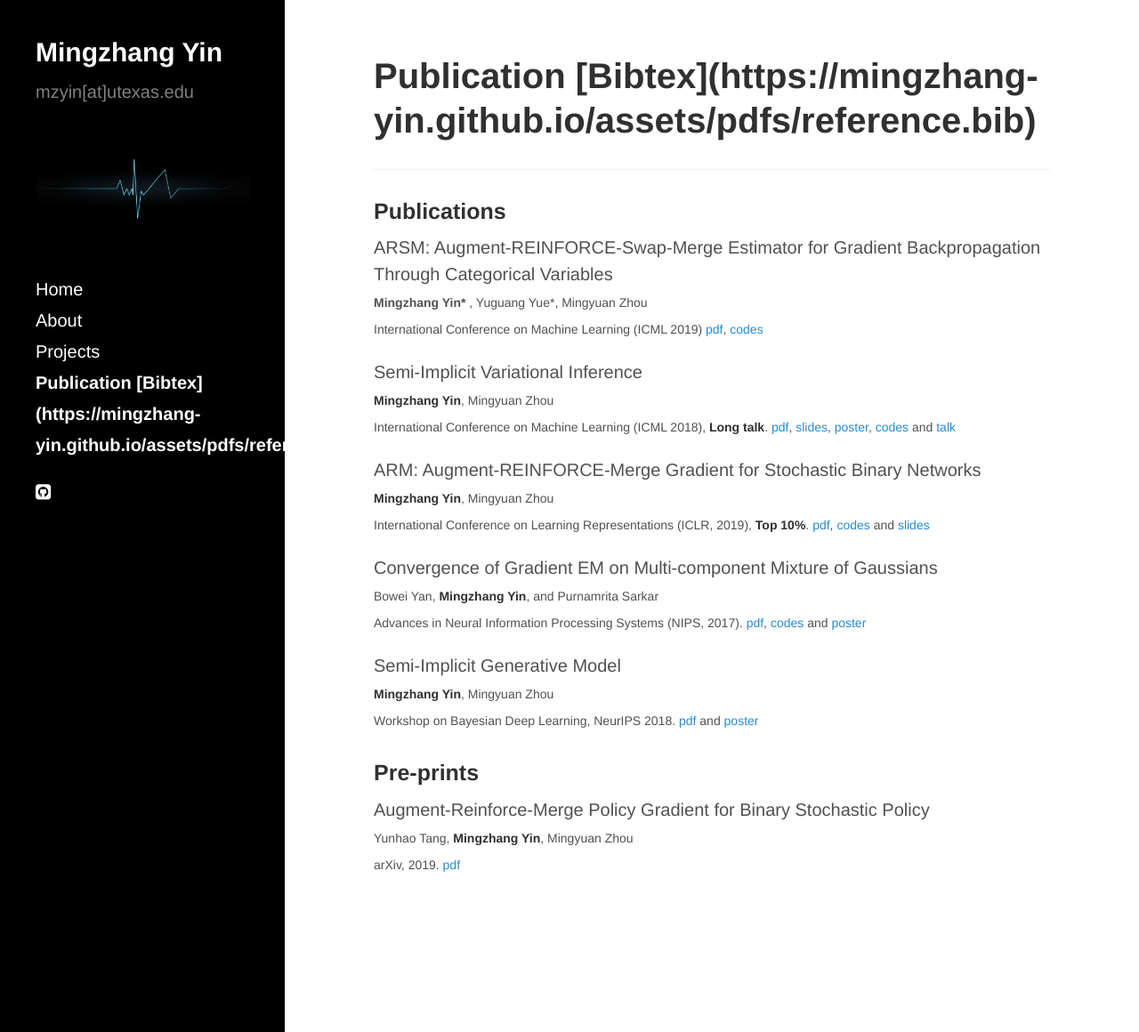
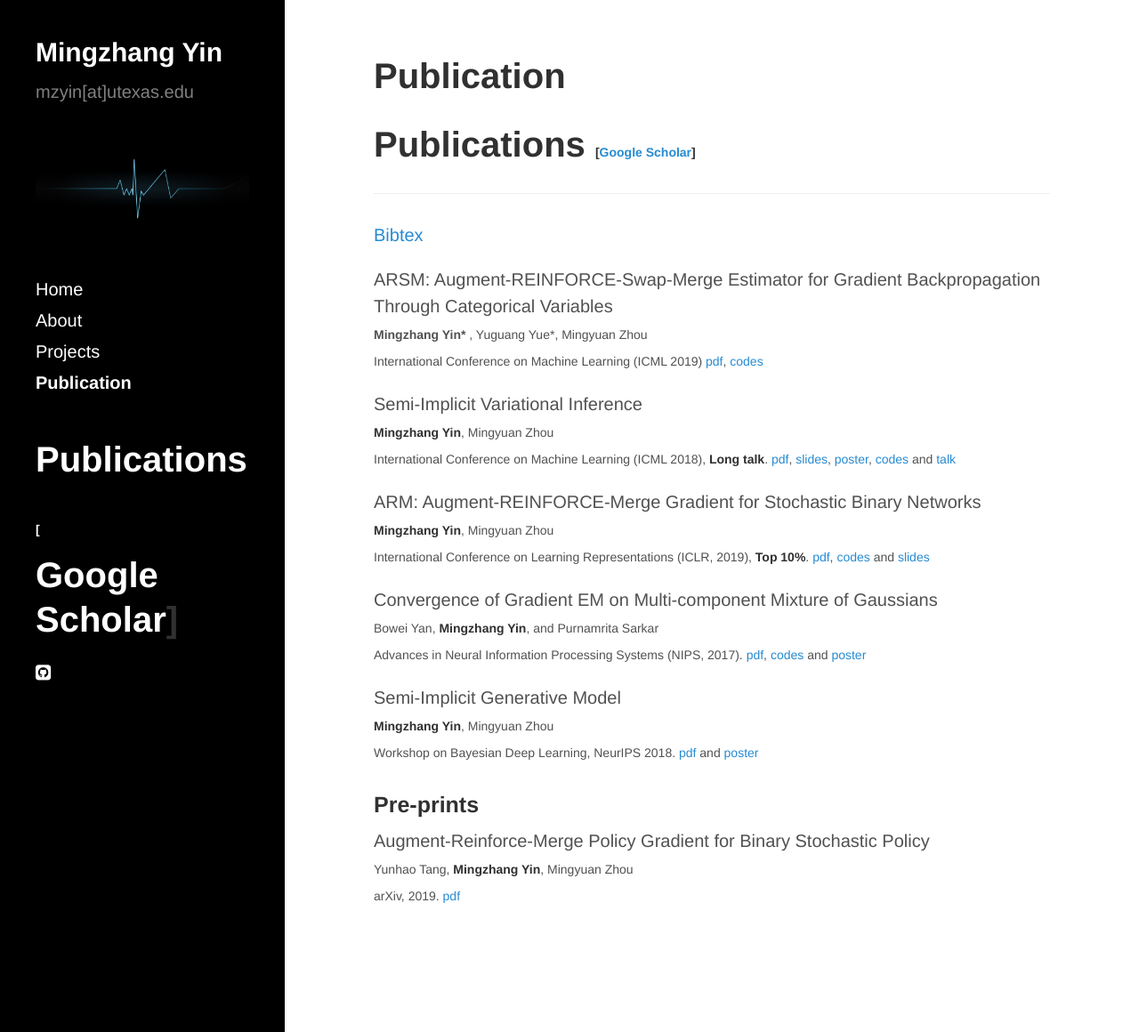
Before and after one commit to mingzhang-yin/mingzhang-yin.github.io, a Jekyll site: the page built from publications.md, in a window 1280 px wide and 1160 px high. Shown: the whole window at 89% size. Built offline with Jekyll 4.4.1, drawn with Linux system fonts in a browser that asks for light colours; nearby versions of some CDN libraries.

Commit message:
Update publications.md

```diff
--- a/publications.md
+++ b/publications.md
@@ -1,10 +1,10 @@
 ---
 layout: page
-title: Publication  [Bibtex](https://mingzhang-yin.github.io/assets/pdfs/reference.bib)
+title: Publication  <h1 class="page-heading">Publications <span style="font-size:14px">[<a href="https://scholar.google.com/citations?user=zdPm11MAAAAJ&hl=en">Google Scholar</a>]</span></h1>
 ---
 ___
 
-### Publications
+[Bibtex](https://mingzhang-yin.github.io/assets/pdfs/reference.bib)
 
 ARSM: Augment-REINFORCE-Swap-Merge Estimator for Gradient Backpropagation Through Categorical Variables
 <br> <span style="font-size:14px"> <b>Mingzhang Yin* </b>, Yuguang Yue*, Mingyuan Zhou  <br>
```
